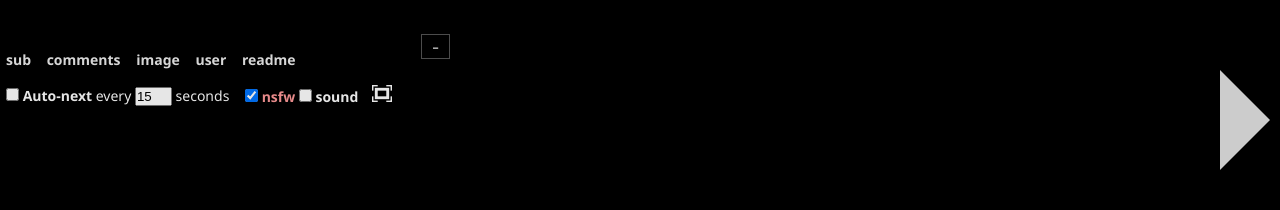
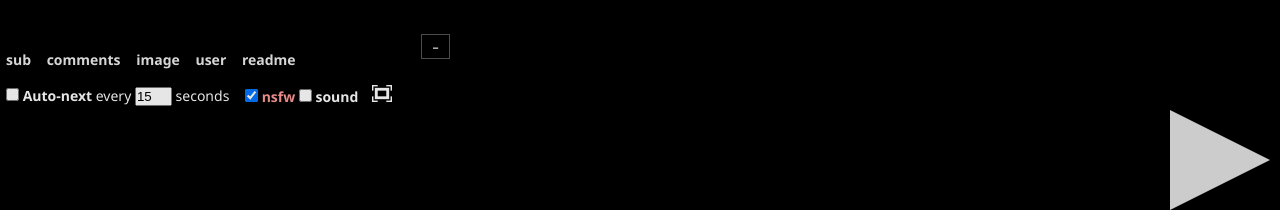
Before and after one commit to bobtheshrew/bobtheshrew.github.io, a website: page redditp/index.html in a window 1280 px wide. Shown: the part 610-820 px from the top of the page. Drawn offline with nearby package versions, Linux system fonts and the light colour scheme.

Commit message:
Update style.css
bigger right arrow

```diff
--- a/redditp/css/style.css
+++ b/redditp/css/style.css
@@ -118,14 +118,14 @@ label.checkbox { font-weight: bold; }
 
 .nextArrow {
     position: absolute;
-    top: 85%;
+    top: 90%;
     right: 10px;
     width: 0;
     height: 0;
 
     border-top: 50px solid transparent;
     border-bottom: 50px solid transparent;
-    border-left: 50px solid white;
+    border-left: 100px solid white;
     z-index:2;
     opacity: 0.8;
     cursor: hand; cursor: pointer;
```
